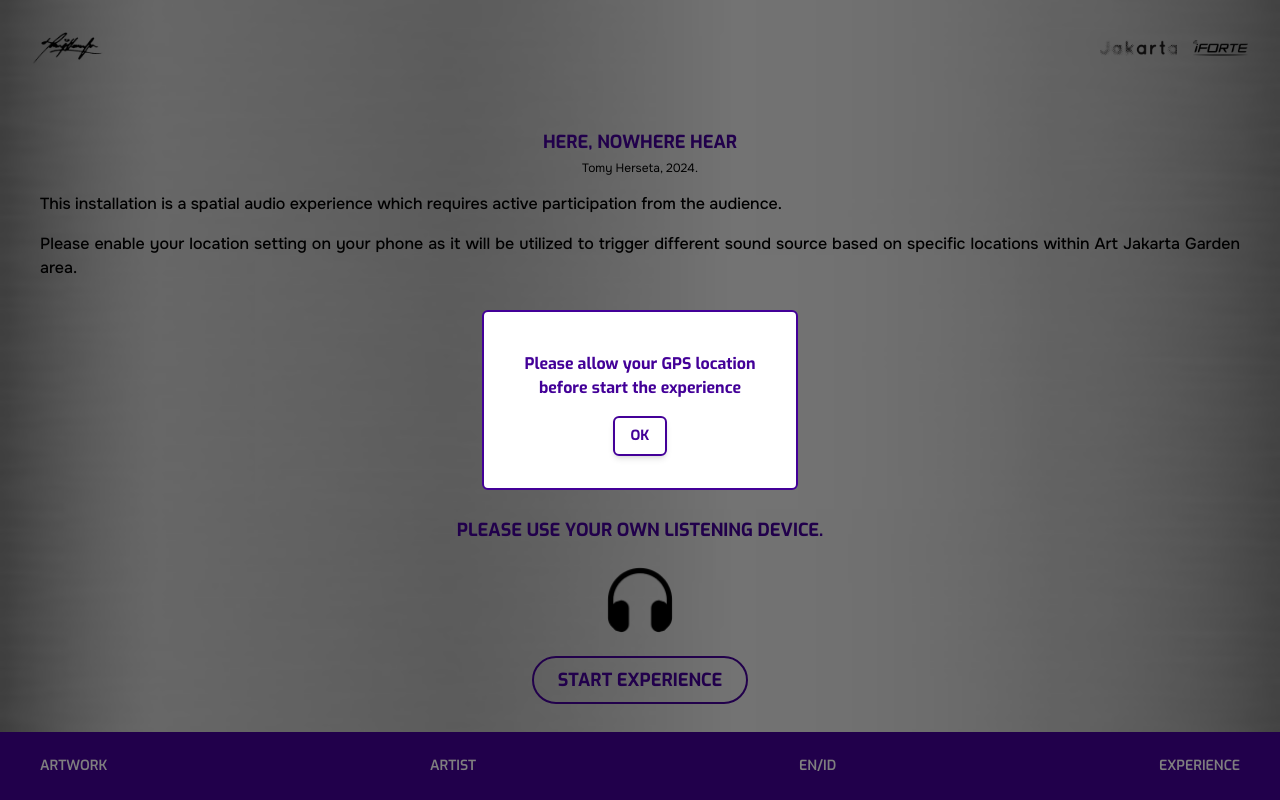
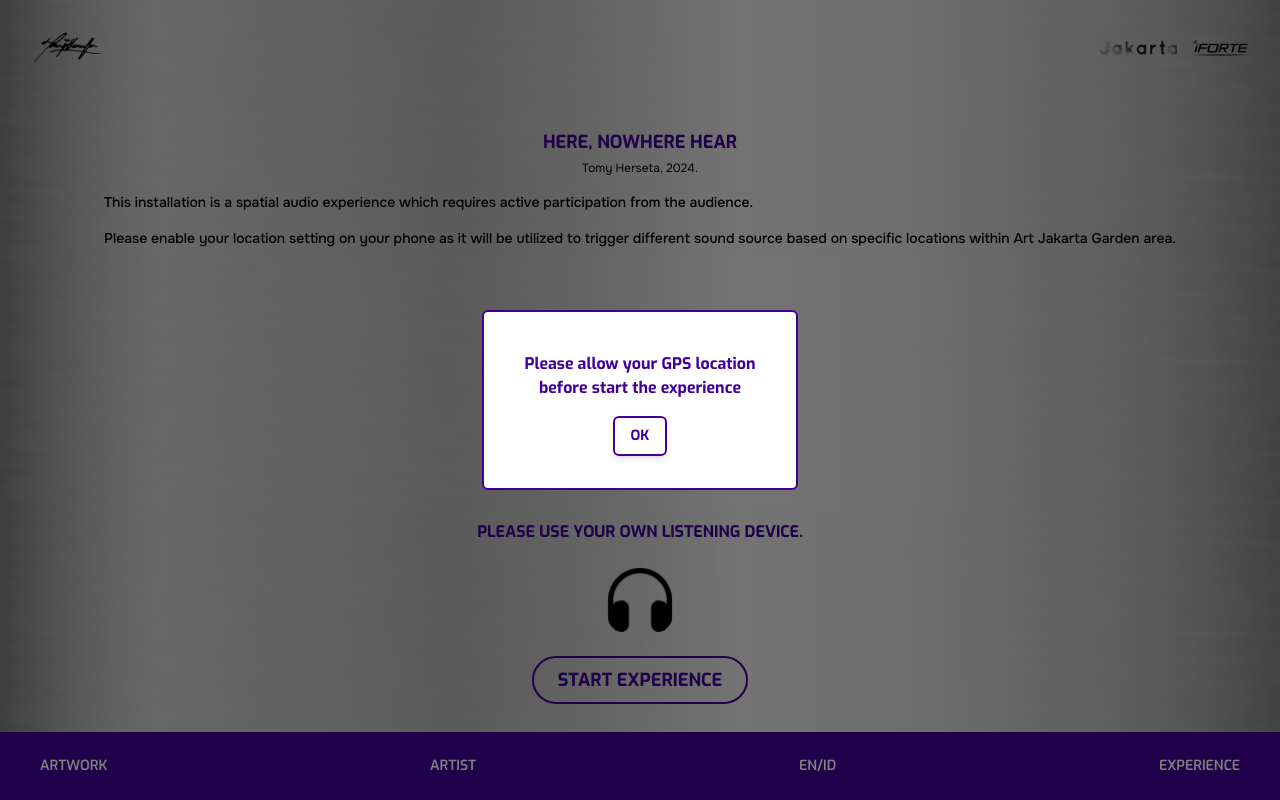
Before and after one commit to alwirifa/geoLocation, a Next.js app: page / in a window 1280 px wide. Built offline with nearby package versions, Linux system fonts and the light colour scheme.

Commit message:
tesHotel

```diff
--- a/app/page.tsx
+++ b/app/page.tsx
@@ -62,7 +62,7 @@ const CustomYouTubePlayer = () => {
               isInsideAnyGeofence = true;
               areaIndex = index;
             }
-
+            setIsPlaying(true)
           });
           setCurrentAreaIndex(isInsideAnyGeofence ? areaIndex : null);
           if (!hasUserClicked) {
@@ -168,10 +168,10 @@ const CustomYouTubePlayer = () => {
     setVideoPlayed(true);
 
     setTimeout(() => {
-          if(player) {
-            player.playVideo();
-          }
-        }, 5000); // Time delay 3 detik
+      if (player) {
+        player.playVideo();
+      }
+    }, 5000); // Time delay 3 detik
   };
 
   return (
@@ -255,16 +255,16 @@ const CustomYouTubePlayer = () => {
                 </div>
 
                 <div className='flex flex-col gap-4 px-10 mt-4 '>
-                  <p className='text-justify font-medium '>
+                  <p className='text-justify font-medium text-sm'>
                     {data.home1}
                   </p>
-                  <p className='text-justify font-medium'>
+                  <p className='text-justify font-medium text-sm'>
                     {data.home2}
                   </p>
                 </div>
               </div>
               <div className='absolute w-full bottom-[12svh] flex flex-col gap-4 justify-center items-center'>
-                <p className='uppercase text-lg text-purple font-bold exo text-center px-16'>{data.device}</p>
+                <p className='uppercase text-base text-purple font-bold exo text-center px-16'>{data.device}</p>
                 <img src='/images/headphones.png' alt='' className='h-20 w-20' />
                 <button
                   className='border-2 border-purple text-purple font-bold text-lg px-6 py-2 rounded-full max-w-max exo'
```
